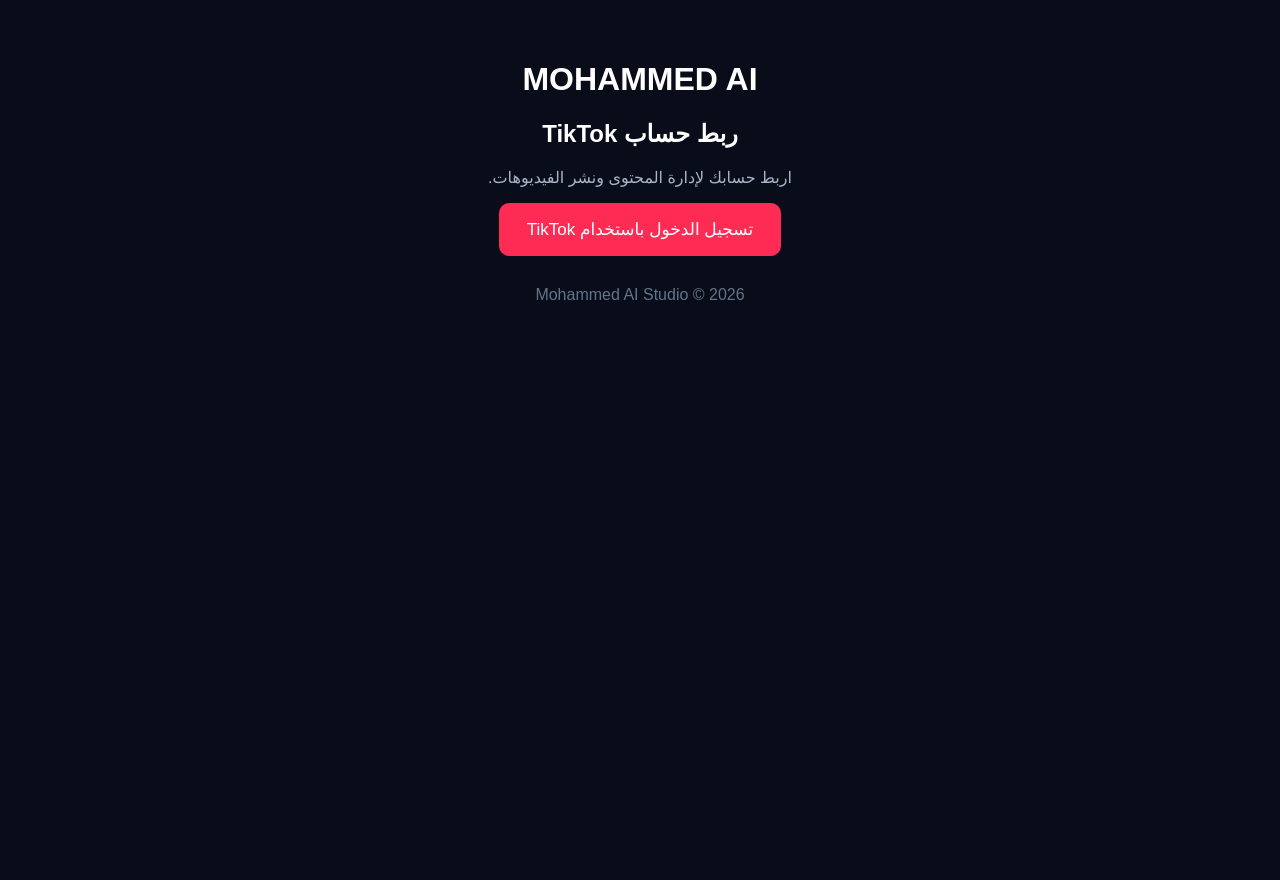
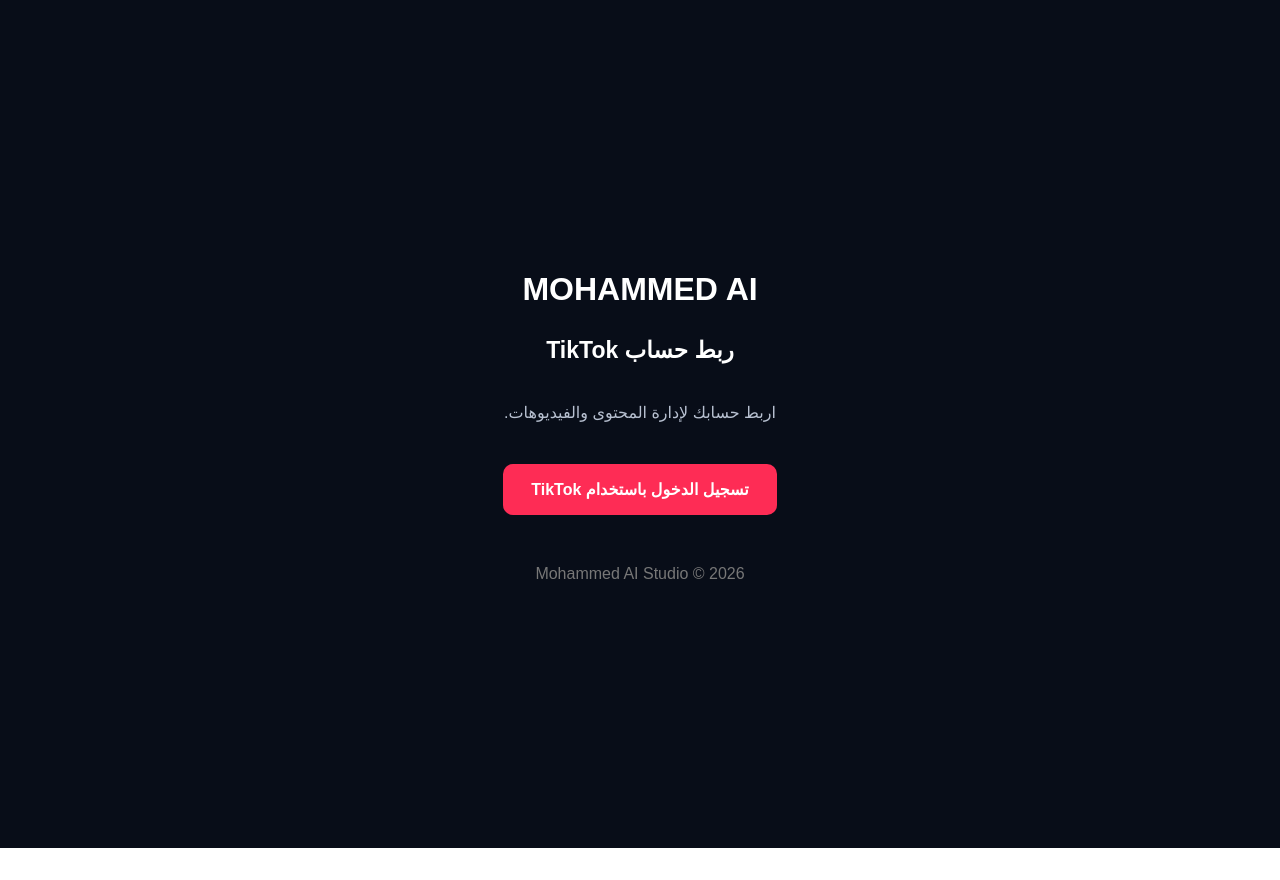
Before and after one commit to mohammedeng200-dotcom/mohammed-ai-studio, a Next.js app: page /login in a window 1280 px wide. After the commit the page ends 848 px from the top, so only its background shows below. Built offline with nearby package versions, Linux system fonts and the light colour scheme.

Commit message:
Update page.js

```diff
--- a/app/login/page.js
+++ b/app/login/page.js
@@ -1,31 +1,49 @@
+
 export default function LoginPage() {
   return (
-    <main dir="rtl" style={{
+    <main
+      style={{
         minHeight: "100vh",
-      background: "#080d19",
+        display: "flex",
+        flexDirection: "column",
+        justifyContent: "center",
+        alignItems: "center",
+        background: "#080d18",
         color: "white",
-      fontFamily: "Arial",
-      padding: "40px 20px",
+        fontFamily: "Arial, sans-serif",
+        padding: "24px",
         textAlign: "center"
-    }}>
-      <h1>MOHAMMED AI</h1>
-      <h2>ربط حساب TikTok</h2>
-      <p style={{color:"#aab4c8"}}>
-        اربط حسابك لإدارة المحتوى ونشر الفيديوهات.
+      }}
+    >
+      <h1 style={{ fontSize: "32px", marginBottom: "10px" }}>
+        MOHAMMED AI
+      </h1>
+
+      <h2 style={{ fontSize: "23px" }}>
+        ربط حساب TikTok
+      </h2>
+
+      <p style={{ color: "#b8c1d1", lineHeight: "1.8" }}>
+        اربط حسابك لإدارة المحتوى والفيديوهات.
       </p>
 
-      <button style={{
+      <a
+        href="/api/oauth"
+        style={{
+          display: "inline-block",
           background: "#fe2c55",
           color: "white",
-        border: "none",
+          padding: "16px 28px",
           borderRadius: "10px",
-        padding: "16px 28px",
-        fontSize: "17px"
-      }}>
+          textDecoration: "none",
+          fontWeight: "bold",
+          marginTop: "20px"
+        }}
+      >
         تسجيل الدخول باستخدام TikTok
-      </button>
+      </a>
 
-      <p style={{color:"#64748b", marginTop:"30px"}}>
+      <p style={{ marginTop: "50px", color: "#777" }}>
         Mohammed AI Studio © 2026
       </p>
     </main>
```
Lines whose indentation alone changed are shown as unchanged.
